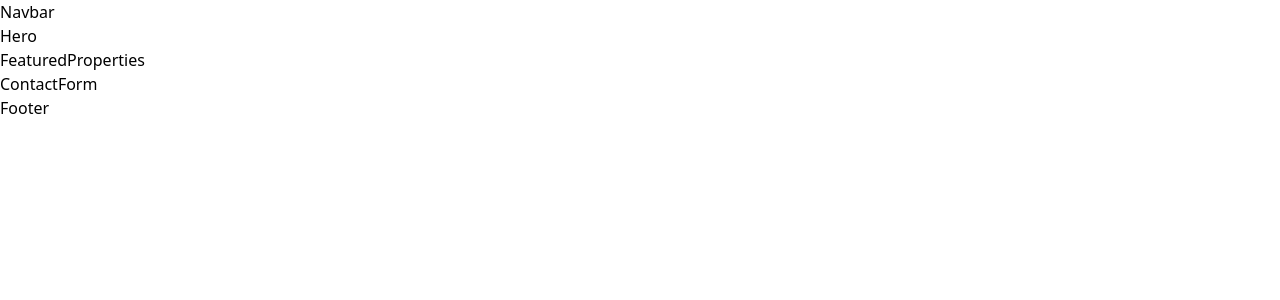
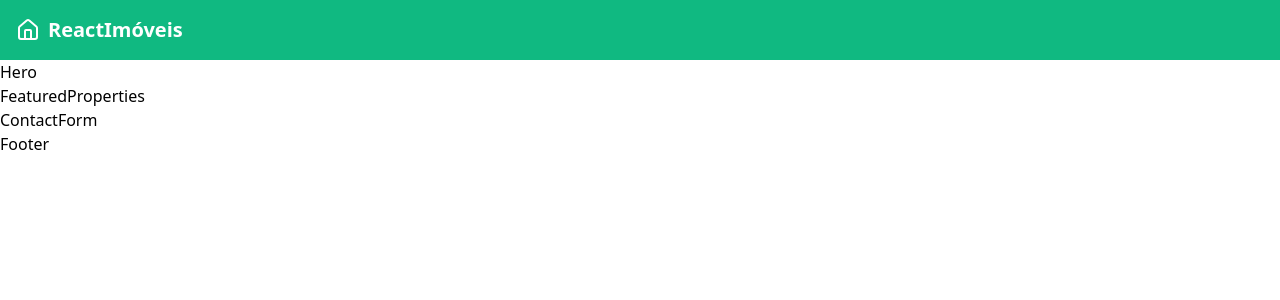
Before and after one commit to pedroncios/workshop-react-codante, a React (Vite) app in the folder app-imobiliaria/: page / in a window 1280 px wide. Shown: the top 300 px of the page. Built offline with nearby package versions, Linux system fonts and the light colour scheme.

Commit message:
Implementação componente `navbar`

```diff
--- a/app-imobiliaria/package.json
+++ b/app-imobiliaria/package.json
@@ -10,6 +10,7 @@
     "preview": "vite preview"
   },
   "dependencies": {
+    "lucide-react": "^0.424.0",
     "react": "^18.3.1",
     "react-dom": "^18.3.1"
   },
--- a/app-imobiliaria/src/components/Navbar.jsx
+++ b/app-imobiliaria/src/components/Navbar.jsx
@@ -1,5 +1,16 @@
+import { Home } from "lucide-react";
+
 function Navbar() {
-  return <div>Navbar</div>;
+  return (
+    <header className="bg-emerald-500 text-white p-4">
+      <div className="container mx-auto flex justify-between items-center">
+        <div className="flex items-center space-x-2">
+          <Home className="w-6 h-6" />
+          <span className="text-xl font-bold">ReactImóveis</span>
+        </div>
+      </div>
+    </header>
+  );
 }
 
 export default Navbar;
```
Also changed, not shown: 1 other file (tests, documents, lock files or other folders).
